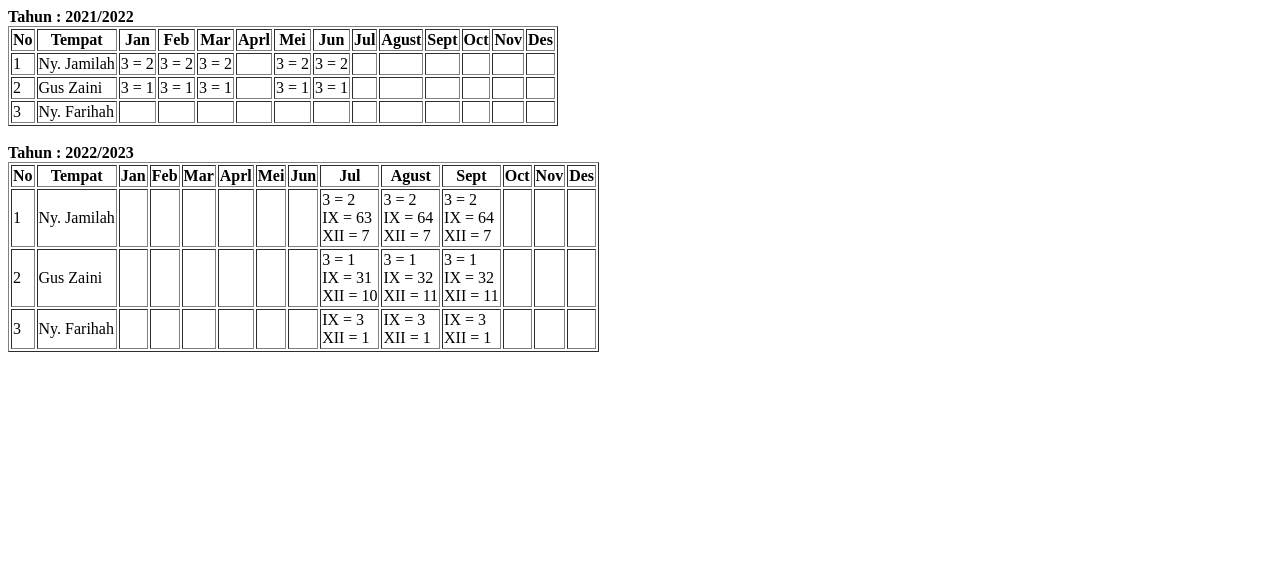
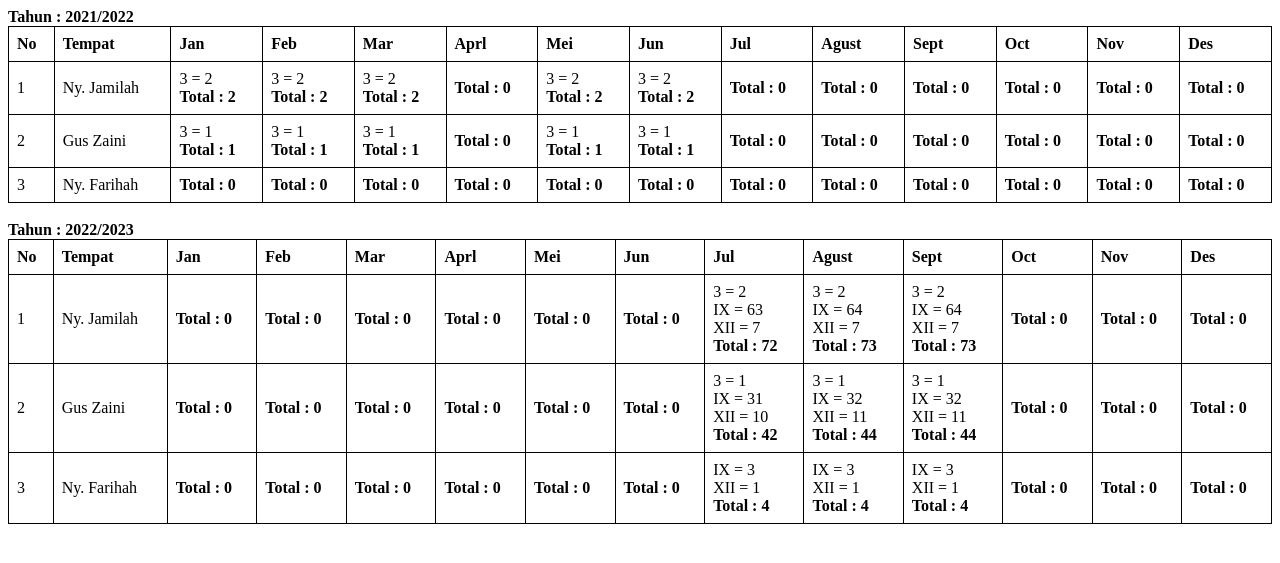
Before and after one commit to gtpesantren22/dekos, a PHP site: page /cekJumlah.php in a window 1280 px wide. Shown: the top 563 px of the page. Run offline with PHP 8.4, Linux system fonts and the light colour scheme; data comes from the database, SQL or seed files in the repository.

Commit message:
tambah fungsi cek data

```diff
--- a/cekJumlah.php
+++ b/cekJumlah.php
@@ -11,6 +11,21 @@ $tmpKos = array("-", "Ny. Jamilah", "Gus Zaini", "Ny. Farihah", "Ny. Zahro", "Ny
     <meta charset="UTF-8">
     <meta name="viewport" content="width=device-width, initial-scale=1.0">
     <title>Document</title>
+
+    <style>
+        .single-border-table {
+            border-collapse: collapse;
+            width: 100%;
+        }
+
+        .single-border-table td,
+        .single-border-table th {
+            border: 1px solid black;
+            /* Atur ketebalan dan warna garis sesuai kebutuhan */
+            padding: 8px;
+            text-align: left;
+        }
+    </style>
 </head>
 
 <body>
@@ -19,7 +34,7 @@ $tmpKos = array("-", "Ny. Jamilah", "Gus Zaini", "Ny. Farihah", "Ny. Zahro", "Ny
         $thn = $th['tahun'];
     ?>
         <b>Tahun : <?= $thn ?></b>
-        <table border="1">
+        <table class="single-border-table">
             <thead>
                 <tr>
                     <th>No</th>
@@ -50,98 +65,134 @@ $tmpKos = array("-", "Ny. Jamilah", "Gus Zaini", "Ny. Farihah", "Ny. Zahro", "Ny
                         <td><?= $tmpKos[$nmTkos] ?></td>
                         <td>
                             <?php
+                            $totalJumlah = 0;
                             $sql = mysqli_query($conn, "SELECT k_formal, COUNT(nama) AS jml FROM kunci WHERE tahun = '$thn' AND t_kos = '$nmTkos' AND (k_formal = 'IX' OR k_formal = 'XII' OR k_formal = 9 OR k_formal = 3 OR k_formal = 12) AND bulan = 1 GROUP BY k_formal ");
                             while ($hsl = mysqli_fetch_assoc($sql)) {
                                 echo $hsl['k_formal'] . " = " . $hsl['jml'] . "</br>";
+                                $totalJumlah += $hsl['jml'];
                             }
+                            echo "<b>Total : " . $totalJumlah . "</b>";
                             ?>
                         </td>
                         <td>
                             <?php
+                            $totalJumlah = 0;
                             $sql = mysqli_query($conn, "SELECT k_formal, COUNT(nama) AS jml FROM kunci WHERE tahun = '$thn' AND t_kos = '$nmTkos' AND (k_formal = 'IX' OR k_formal = 'XII' OR k_formal = 9 OR k_formal = 3 OR k_formal = 12) AND bulan = 2 GROUP BY k_formal ");
                             while ($hsl = mysqli_fetch_assoc($sql)) {
                                 echo $hsl['k_formal'] . " = " . $hsl['jml'] . "</br>";
+                                $totalJumlah += $hsl['jml'];
                             }
+                            echo "<b>Total : " . $totalJumlah . "</b>";
                             ?>
                         </td>
                         <td>
                             <?php
+                            $totalJumlah = 0;
                             $sql = mysqli_query($conn, "SELECT k_formal, COUNT(nama) AS jml FROM kunci WHERE tahun = '$thn' AND t_kos = '$nmTkos' AND (k_formal = 'IX' OR k_formal = 'XII' OR k_formal = 9 OR k_formal = 3 OR k_formal = 12) AND bulan = 3 GROUP BY k_formal ");
                             while ($hsl = mysqli_fetch_assoc($sql)) {
                                 echo $hsl['k_formal'] . " = " . $hsl['jml'] . "</br>";
+                                $totalJumlah += $hsl['jml'];
                             }
+                            echo "<b>Total : " . $totalJumlah . "</b>";
                             ?>
                         </td>
                         <td>
                             <?php
+                            $totalJumlah = 0;
                             $sql = mysqli_query($conn, "SELECT k_formal, COUNT(nama) AS jml FROM kunci WHERE tahun = '$thn' AND t_kos = '$nmTkos' AND (k_formal = 'IX' OR k_formal = 'XII' OR k_formal = 9 OR k_formal = 3 OR k_formal = 12) AND bulan = 4 GROUP BY k_formal ");
                             while ($hsl = mysqli_fetch_assoc($sql)) {
                                 echo $hsl['k_formal'] . " = " . $hsl['jml'] . "</br>";
+                                $totalJumlah += $hsl['jml'];
                             }
+                            echo "<b>Total : " . $totalJumlah . "</b>";
                             ?>
                         </td>
                         <td>
                             <?php
+                            $totalJumlah = 0;
                             $sql = mysqli_query($conn, "SELECT k_formal, COUNT(nama) AS jml FROM kunci WHERE tahun = '$thn' AND t_kos = '$nmTkos' AND (k_formal = 'IX' OR k_formal = 'XII' OR k_formal = 9 OR k_formal = 3 OR k_formal = 12) AND bulan = 5 GROUP BY k_formal ");
                             while ($hsl = mysqli_fetch_assoc($sql)) {
                                 echo $hsl['k_formal'] . " = " . $hsl['jml'] . "</br>";
+                                $totalJumlah += $hsl['jml'];
                             }
+                            echo "<b>Total : " . $totalJumlah . "</b>";
                             ?>
                         </td>
                         <td>
                             <?php
+                            $totalJumlah = 0;
                             $sql = mysqli_query($conn, "SELECT k_formal, COUNT(nama) AS jml FROM kunci WHERE tahun = '$thn' AND t_kos = '$nmTkos' AND (k_formal = 'IX' OR k_formal = 'XII' OR k_formal = 9 OR k_formal = 3 OR k_formal = 12) AND bulan = 6 GROUP BY k_formal ");
                             while ($hsl = mysqli_fetch_assoc($sql)) {
                                 echo $hsl['k_formal'] . " = " . $hsl['jml'] . "</br>";
+                                $totalJumlah += $hsl['jml'];
                             }
+                            echo "<b>Total : " . $totalJumlah . "</b>";
                             ?>
                         </td>
                         <td>
                             <?php
+                            $totalJumlah = 0;
                             $sql = mysqli_query($conn, "SELECT k_formal, COUNT(nama) AS jml FROM kunci WHERE tahun = '$thn' AND t_kos = '$nmTkos' AND (k_formal = 'IX' OR k_formal = 'XII' OR k_formal = 9 OR k_formal = 3 OR k_formal = 12) AND bulan = 7 GROUP BY k_formal ");
                             while ($hsl = mysqli_fetch_assoc($sql)) {
                                 echo $hsl['k_formal'] . " = " . $hsl['jml'] . "</br>";
+                                $totalJumlah += $hsl['jml'];
                             }
+                            echo "<b>Total : " . $totalJumlah . "</b>";
                             ?>
                         </td>
                         <td>
                             <?php
+                            $totalJumlah = 0;
                             $sql = mysqli_query($conn, "SELECT k_formal, COUNT(nama) AS jml FROM kunci WHERE tahun = '$thn' AND t_kos = '$nmTkos' AND (k_formal = 'IX' OR k_formal = 'XII' OR k_formal = 9 OR k_formal = 3 OR k_formal = 12) AND bulan = 8 GROUP BY k_formal ");
                             while ($hsl = mysqli_fetch_assoc($sql)) {
                                 echo $hsl['k_formal'] . " = " . $hsl['jml'] . "</br>";
+                                $totalJumlah += $hsl['jml'];
                             }
+                            echo "<b>Total : " . $totalJumlah . "</b>";
                             ?>
                         </td>
                         <td>
                             <?php
+                            $totalJumlah = 0;
                             $sql = mysqli_query($conn, "SELECT k_formal, COUNT(nama) AS jml FROM kunci WHERE tahun = '$thn' AND t_kos = '$nmTkos' AND (k_formal = 'IX' OR k_formal = 'XII' OR k_formal = 9 OR k_formal = 3 OR k_formal = 12) AND bulan = 9 GROUP BY k_formal ");
                             while ($hsl = mysqli_fetch_assoc($sql)) {
                                 echo $hsl['k_formal'] . " = " . $hsl['jml'] . "</br>";
+                                $totalJumlah += $hsl['jml'];
                             }
+                            echo "<b>Total : " . $totalJumlah . "</b>";
                             ?>
                         </td>
                         <td>
                             <?php
+                            $totalJumlah = 0;
                             $sql = mysqli_query($conn, "SELECT k_formal, COUNT(nama) AS jml FROM kunci WHERE tahun = '$thn' AND t_kos = '$nmTkos' AND (k_formal = 'IX' OR k_formal = 'XII' OR k_formal = 9 OR k_formal = 3 OR k_formal = 12) AND bulan = 10 GROUP BY k_formal ");
                             while ($hsl = mysqli_fetch_assoc($sql)) {
                                 echo $hsl['k_formal'] . " = " . $hsl['jml'] . "</br>";
+                                $totalJumlah += $hsl['jml'];
                             }
+                            echo "<b>Total : " . $totalJumlah . "</b>";
                             ?>
                         </td>
                         <td>
                             <?php
+                            $totalJumlah = 0;
                             $sql = mysqli_query($conn, "SELECT k_formal, COUNT(nama) AS jml FROM kunci WHERE tahun = '$thn' AND t_kos = '$nmTkos' AND (k_formal = 'IX' OR k_formal = 'XII' OR k_formal = 9 OR k_formal = 3 OR k_formal = 12) AND bulan = 11 GROUP BY k_formal ");
                             while ($hsl = mysqli_fetch_assoc($sql)) {
                                 echo $hsl['k_formal'] . " = " . $hsl['jml'] . "</br>";
+                                $totalJumlah += $hsl['jml'];
                             }
+                            echo "<b>Total : " . $totalJumlah . "</b>";
                             ?>
                         </td>
                         <td>
                             <?php
+                            $totalJumlah = 0;
                             $sql = mysqli_query($conn, "SELECT k_formal, COUNT(nama) AS jml FROM kunci WHERE tahun = '$thn' AND t_kos = '$nmTkos' AND (k_formal = 'IX' OR k_formal = 'XII' OR k_formal = 9 OR k_formal = 3 OR k_formal = 12) AND bulan = 12 GROUP BY k_formal ");
                             while ($hsl = mysqli_fetch_assoc($sql)) {
                                 echo $hsl['k_formal'] . " = " . $hsl['jml'] . "</br>";
+                                $totalJumlah += $hsl['jml'];
                             }
+                            echo "<b>Total : " . $totalJumlah . "</b>";
                             ?>
                         </td>
                     </tr>
```
